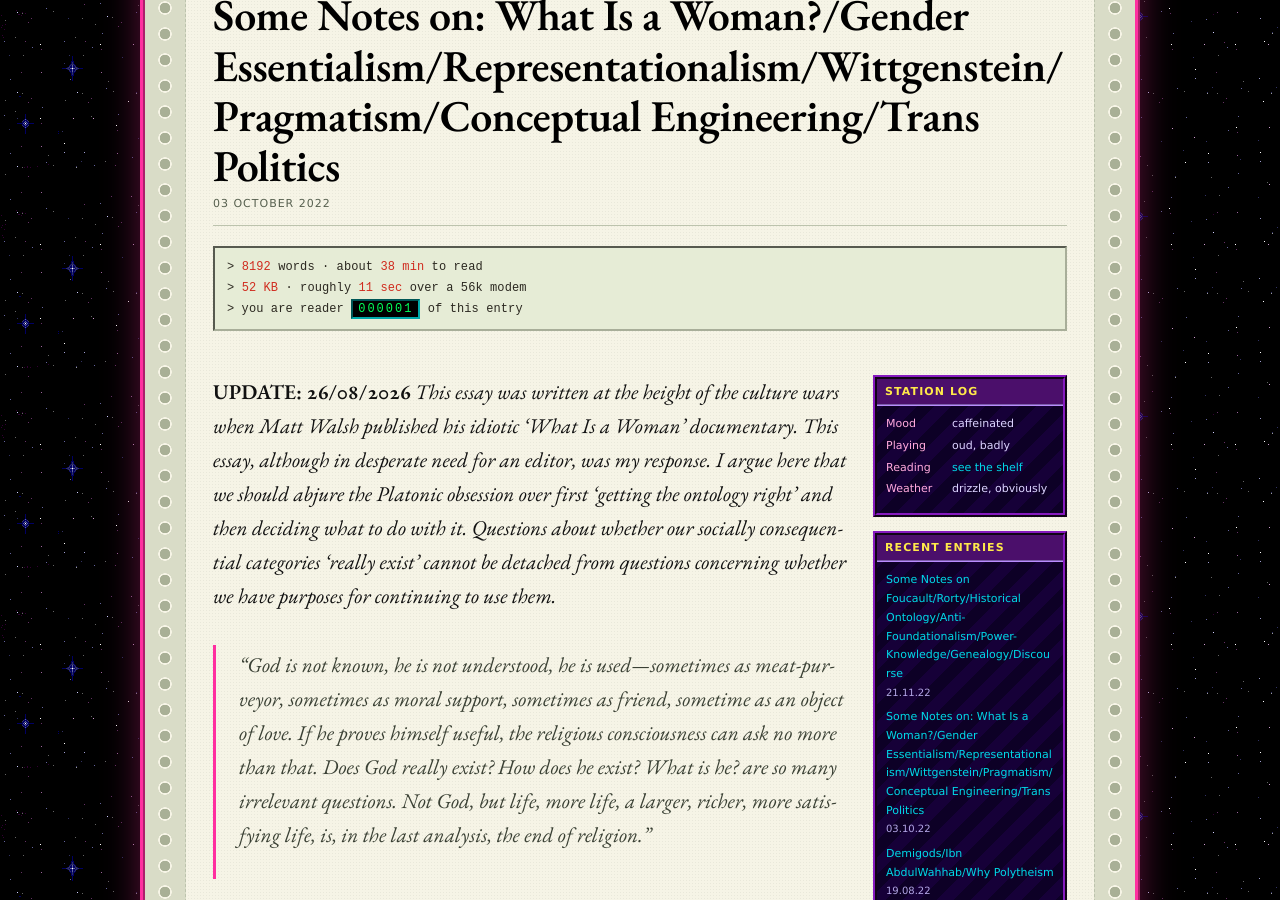
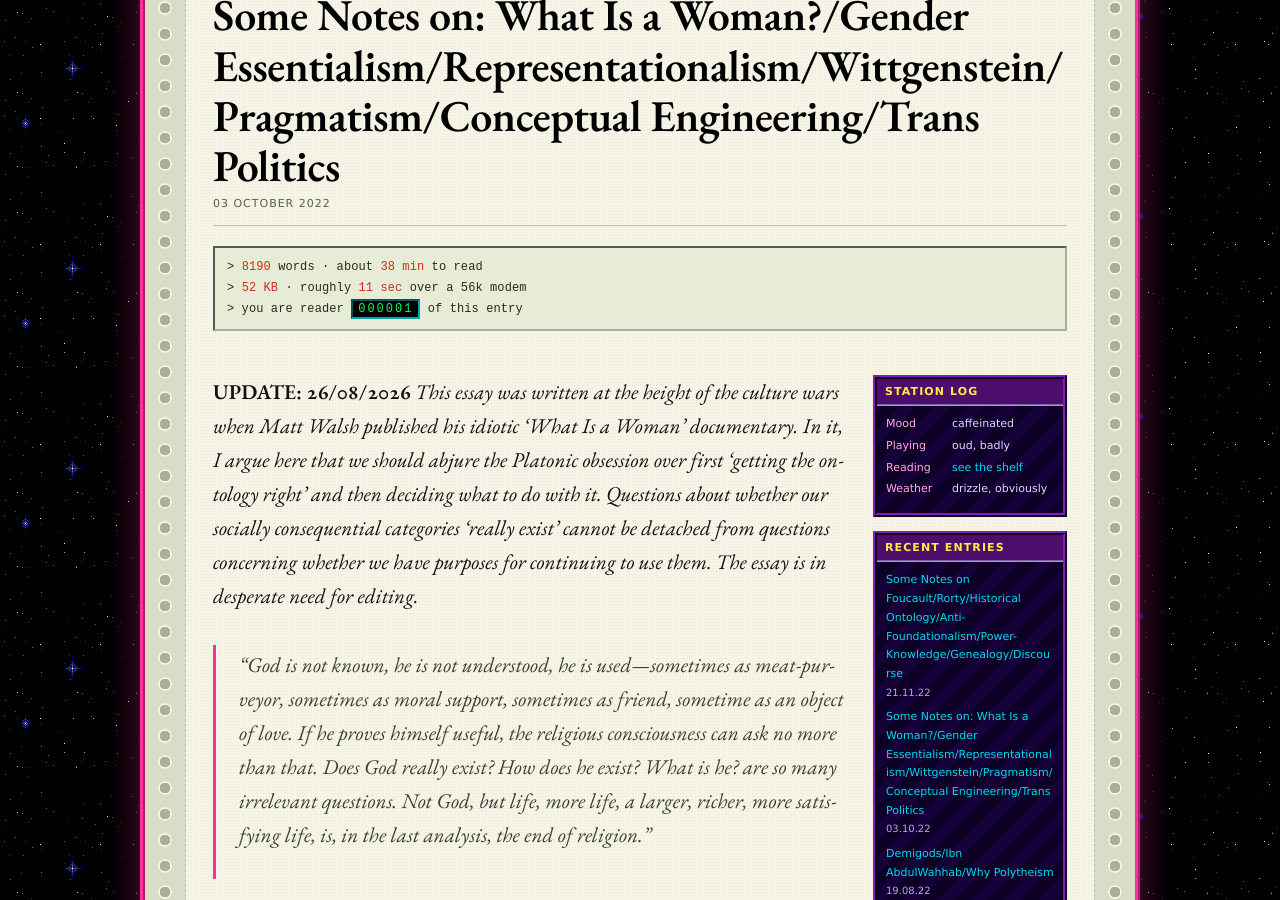
Before and after one commit to Catofminerva/Catofminerva.github.io, a Jekyll site: the page built from _posts/2022-10-03-woman.md, in a window 1280 px wide and 900 px high, scrolled down 316 px. Built offline with Jekyll 4.4.1, drawn with Linux system fonts in a browser that asks for light colours; comment, search, counter and statistics services are not loaded.

Commit message:
Update 2022-10-03-woman.md

```diff
--- a/_posts/2022-10-03-woman.md
+++ b/_posts/2022-10-03-woman.md
@@ -3,7 +3,7 @@
 title: "Some Notes on: What Is a Woman?/Gender Essentialism/Representationalism/Wittgenstein/Pragmatism/Conceptual Engineering/Trans Politics"
 permalink: /woman
 ---
-**UPDATE: 26/08/2026** *This essay was written at the height of the culture wars when Matt Walsh published his idiotic 'What Is a Woman' documentary. This essay, although in desperate need for an editor, was my response. I argue here that we should abjure the Platonic obsession over first 'getting the ontology right' and then deciding what to do with it. Questions about whether our socially consequential categories 'really exist' cannot be detached from questions concerning whether we have purposes for continuing to use them.*
+**UPDATE: 26/08/2026** *This essay was written at the height of the culture wars when Matt Walsh published his idiotic 'What Is a Woman' documentary. In it, I argue here that we should abjure the Platonic obsession over first 'getting the ontology right' and then deciding what to do with it. Questions about whether our socially consequential categories 'really exist' cannot be detached from questions concerning whether we have purposes for continuing to use them. The essay is in desperate need for editing.*
 
 > *"God is not known, he is not understood, he is used—sometimes as meat-purveyor, sometimes as moral support, sometimes as friend, sometime as an object of love. If he proves himself useful, the religious consciousness can ask no more than that. Does God really exist? How does he exist? What is he? are so many irrelevant questions. Not God, but life, more life, a larger, richer, more satisfying life, is, in the last analysis, the end of religion."*
 
```
